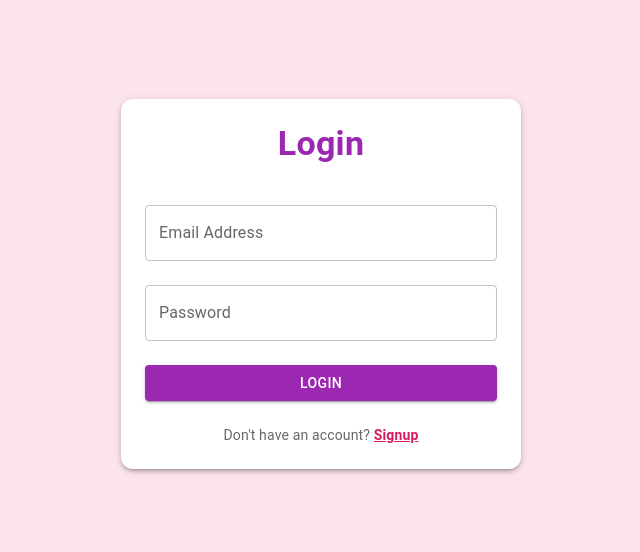
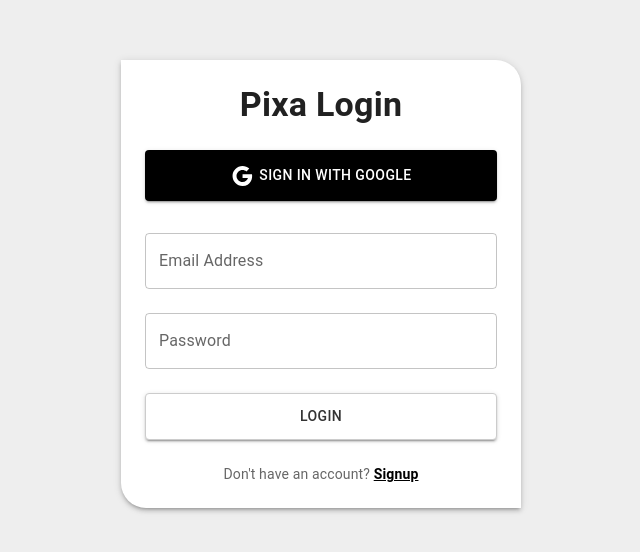
Before and after one commit to syed-shajahan/Pixa, a React (Create React App) app: page /login in a window 1280 px wide. Shown: the part 116-668 px from the top of the page, without its empty margins (319-959 px from the left). Built offline with nearby package versions, Linux system fonts and the light colour scheme; no server answers.

Commit message:
authentication code refactor and style changes

```diff
--- a/src/components/Header.tsx
+++ b/src/components/Header.tsx
@@ -32,11 +32,14 @@
         alignItems={"center"}
         justifyContent={"start"}
         padding={"0px 10px"}
-        sx={{ width: "90%", margin: "0px auto " }}
+        sx={{
+          width: { lg: '90%', xs: '100%' },
+          margin: "0px auto",
+        }}
       >
         <SearchForm />
 
-        <Box sx={{position:'relative', display:'flex', alignItems:'center'}} >
+        <Box sx={{ position: 'relative', display: 'flex', alignItems: 'center' }} >
           <Link to="/likePost" title="your like posts here" className="likeLink">
             <FavoriteIcon
               style={{ color: `${likesCount.length > 0 ? "#ccc" : "#EEE"}` }}
--- a/src/components/WelcomeMessage.tsx
+++ b/src/components/WelcomeMessage.tsx
@@ -8,7 +8,9 @@
     const user = auth.currentUser;
     if (user) {
       setUserName(user.displayName || "Guest");
-      toast.success(`you have be Login as ${user.displayName}`);
+      toast.dark(`you have be Login ${user.displayName}` , {
+        position: 'bottom-right',
+      });
     }
   }, []);
 
--- a/src/components/topCategories.tsx
+++ b/src/components/topCategories.tsx
@@ -28,25 +28,30 @@
   { id: 19, name: "product photography" },
   { id: 20, name: "fine art" },
 ];
+
 const TopCategories = () => {
-  const { setPage, } = usePage();
+  const { setPage } = usePage();
   const navigate = useNavigate();
   const [value, setValue] = useState(0);
 
-
-
-  const handleChange =(event: React.SyntheticEvent, newValue: number)=>{
+  const handleChange = (event: React.SyntheticEvent, newValue: number) => {
     setPage(1);
     setValue(newValue);
-    const selectedCategory  = categories[newValue]?.name.trim()|| '';
-    navigate(`/search?query=${encodeURIComponent(selectedCategory)}`)
-
-  }
-
-
+    const selectedCategory = categories[newValue]?.name.trim() || '';
+    navigate(`/search?query=${encodeURIComponent(selectedCategory)}`);
+  };
 
   return (
-    <Box sx={{ display:'flex',justifyContent:'center', bgcolor: 'background.paper', maxWidth:'1400px' , margin:'auto', padding:"0px 10px" }}>
+    <Box
+      sx={{
+        display: 'flex',
+        justifyContent: 'center',
+        bgcolor: 'background.paper',
+        maxWidth: '1400px',
+        margin: 'auto',
+        padding: '0px 10px',
+      }}
+    >
       <Tabs
         value={value}
         onChange={handleChange}
@@ -54,8 +59,29 @@
         scrollButtons
         allowScrollButtonsMobile
         aria-label="scrollable force tabs example"
+        sx={{
+
+          color:"red",
+          '.MuiTabs-scroller': {
+            borderRadius: '50px',
+          },
+          '& .MuiTabs-indicator': {
+            backgroundColor: '#000',
+          },
+          display: 'flex',
+          alignItems: 'center',
+          '& .MuiTab-root': {
+            fontSize: { xs: '14px', lg: '12px' },
+          },
+          '@media (max-width:600px)': {
+            borderRadius: '50px',
+            '& .MuiTabs-scrollButtons': {
+              display: 'none',
+            },
+          },
+        }}
       >
-          {categories.map((category) => (
+        {categories.map((category) => (
           <Tab key={category.id} label={category.name} />
         ))}
       </Tabs>
--- a/src/index.css
+++ b/src/index.css
@@ -332,12 +332,15 @@
 
 /* All media quaries here below */
 @media (max-width: 992px) {
+  .landing_sec {
+    padding-top: 20px;
+}
   .gridContainer {
     margin: 20px auto;
   }
 
   .searchForm {
-    margin: 20px;
+    margin: 20px 10px 10px 0px;
     top: 20px;
     border-radius: 100px;
   }
--- a/src/pages/home/index.tsx
+++ b/src/pages/home/index.tsx
@@ -4,7 +4,6 @@
 import Preloader from "../../components/Preloder";
 import InfinfinityGridCard from "../../components/InfinfinityGridCard";
 import { IpropsData } from "../../utils/types/types";
-import { Typography } from "@mui/material";
 import WelcomeMessage from "../../components/WelcomeMessage";
 
 const Home = () => {
--- a/src/pages/registration/Login.tsx
+++ b/src/pages/registration/Login.tsx
@@ -7,11 +7,16 @@
   Button,
   Paper,
   CircularProgress,
+  ButtonBase,
 } from "@mui/material";
 import { signInWithEmailAndPassword } from "firebase/auth";
 import { auth } from "../../fireBaseConfig";
+import { useAuth } from "../../utils/contextapi/AuthContext";
+import GoogleIcon from "@mui/icons-material/Google";
+import { toast } from "react-toastify";
 
 const Login: React.FC = () => {
+  const { googleSignIn, emailSign } = useAuth();
   const navigate = useNavigate();
 
   // State for form inputs, loading, and error handling
@@ -37,13 +42,12 @@
     setError("");
 
     try {
-      const userCredential = await signInWithEmailAndPassword(
-        auth,
-        formState.email,
-        formState.password
-      );
 
-      console.log("User logged in:", userCredential.user);
+
+
+      await emailSign(formState.email,
+        formState.password);
+
       navigate("/");
     } catch (err: any) {
       console.error("Login error:", err.message);
@@ -53,19 +57,33 @@
     }
   };
 
+
+  const handleGoogleSignIn = async () => {
+
+    try {
+      await googleSignIn();
+      navigate("/");
+
+    } catch (error: any) {
+      console.error("Login error:", error.message);
+      toast.error(error.message);
+    }
+
+  }
+
   return (
     <Box
       display="flex"
       justifyContent="center"
       alignItems="center"
       height="100vh"
-      bgcolor="#fce4ec"
+      bgcolor="#EEE"
     >
       <Paper
         elevation={3}
         sx={{
           padding: "24px",
-          borderRadius: "12px",
+          borderRadius: "0px 25px 0px 25px",
           maxWidth: "400px",
           width: "100%",
         }}
@@ -74,11 +92,11 @@
           variant="h4"
           component="h2"
           textAlign="center"
-          color="secondary"
+
           fontWeight="bold"
           mb={3}
         >
-          Login
+          Pixa Login
         </Typography>
 
         {/* Error Message */}
@@ -87,6 +105,21 @@
             {error}
           </Typography>
         )}
+
+        <Button
+          fullWidth
+          variant="contained"
+          sx={{ mb: 2, background:'#000', display:'flex', item:'center', borderRadiu:'25px' }}
+          onClick={handleGoogleSignIn}
+          disabled={loading}
+
+
+        >
+          <Box mt={1} sx={{ marginRight: "5px" }}>
+            <GoogleIcon />
+          </Box>{" "}
+          Sign in with google
+        </Button>
 
         {/* Email Input */}
         <TextField
@@ -115,8 +148,20 @@
         <Button
           fullWidth
           variant="contained"
-          color="secondary"
-          sx={{ mt: 2 }}
+
+          sx={{
+            mt: 2,
+            background: '#fff',
+            border: '1px solid #ccc',
+            color: '#333',
+            padding:'10px',
+            shadow: 'none',
+            '&:hover': {
+              background: '#f0f0f0',
+              border: '1px solid #bbb',
+              color: '#000',
+            },
+          }}
           onClick={handleLogin}
           disabled={loading}
         >
@@ -131,7 +176,7 @@
           mt={3}
         >
           Don't have an account?{" "}
-          <Link to="/signup" style={{ color: "#d81b60", fontWeight: "bold" }}>
+          <Link to="/signup" style={{ color: "#000", fontWeight: "bold" }}>
             Signup
           </Link>
         </Typography>
--- a/src/pages/registration/SignUp.tsx
+++ b/src/pages/registration/SignUp.tsx
@@ -73,7 +73,7 @@
       justifyContent="center"
       alignItems="center"
       height="100vh"
-      bgcolor="#ccc"
+      bgcolor="#EEE"
     >
       <Paper
         elevation={3}
@@ -88,11 +88,11 @@
                 variant="h4"
                 component="h2"
                 textAlign="center"
-          color="secondary"
+
                 fontWeight="bold"
                 mb={3}
               >
-          Signup
+                Pixa Signup
               </Typography>
 
         {error && (
@@ -136,7 +136,19 @@
           fullWidth
           variant="contained"
           color="secondary"
-          sx={{ mt: 2 }}
+          sx={{
+            mt: 2,
+            background: '#fff',
+            border: '1px solid #ccc',
+            color: '#333',
+            padding:'10px',
+            shadow: 'none',
+            '&:hover': {
+              background: '#f0f0f0',
+              border: '1px solid #bbb',
+              color: '#000',
+            },
+          }}
           onClick={handleSignup}
           disabled={loading}
         >
@@ -150,7 +162,7 @@
           mt={3}
         >
           Already have an account?{" "}
-          <Link to="/login" style={{ color: "#d81b60", fontWeight: "bold" }}>
+          <Link to="/login" style={{ color: "#000", fontWeight: "bold" }}>
             Login
           </Link>
         </Typography>
--- a/src/utils/contextapi/AuthContext.tsx
+++ b/src/utils/contextapi/AuthContext.tsx
@@ -1,11 +1,22 @@
 import React, { createContext, useContext, useState, ReactNode } from "react";
-import { User } from "firebase/auth";
+import {
+  GoogleAuthProvider,
+  User,
+  createUserWithEmailAndPassword,
+  onAuthStateChanged,
+  signInWithEmailAndPassword,
+  signInWithPopup,
+  signOut,
+} from "firebase/auth";
+import { auth } from "../../fireBaseConfig";
 
 interface AuthContextType {
   user: User | null;
   setUser: React.Dispatch<React.SetStateAction<User | null>>;
   isAuthenticated: boolean;
-  logout: () => void;
+  logOut: () => void;
+  googleSignIn: ()=>void;
+  emailSign: (email: string, password: string) => void;
 }
 
 const AuthContext = createContext<AuthContextType | undefined>(undefined);
@@ -13,9 +24,19 @@
 export const AuthProvider = ({ children }: { children: ReactNode }) => {
   const [user, setUser] = useState<User | null>(null);
 
-  const logout = () => {
-    setUser(null);
+  const logOut = () => {
+    signOut(auth);
   };
+
+  const googleSignIn = () => {
+    const googleAuthProvider = new GoogleAuthProvider();
+    return signInWithPopup(auth, googleAuthProvider);
+  };
+
+  const emailSign = (name:string , Password:string )=>{
+    signInWithEmailAndPassword(auth, name , Password)
+
+  }
 
   return (
     <AuthContext.Provider
@@ -23,7 +44,9 @@
         user,
         setUser,
         isAuthenticated: !!user,
-        logout,
+        logOut,
+        googleSignIn,
+        emailSign
       }}
     >
       {children}
```
Also changed, not shown: src/components/HeaderDropDownToggle.tsx (+24 -13 lines). Lines whose indentation alone changed are shown as unchanged.
